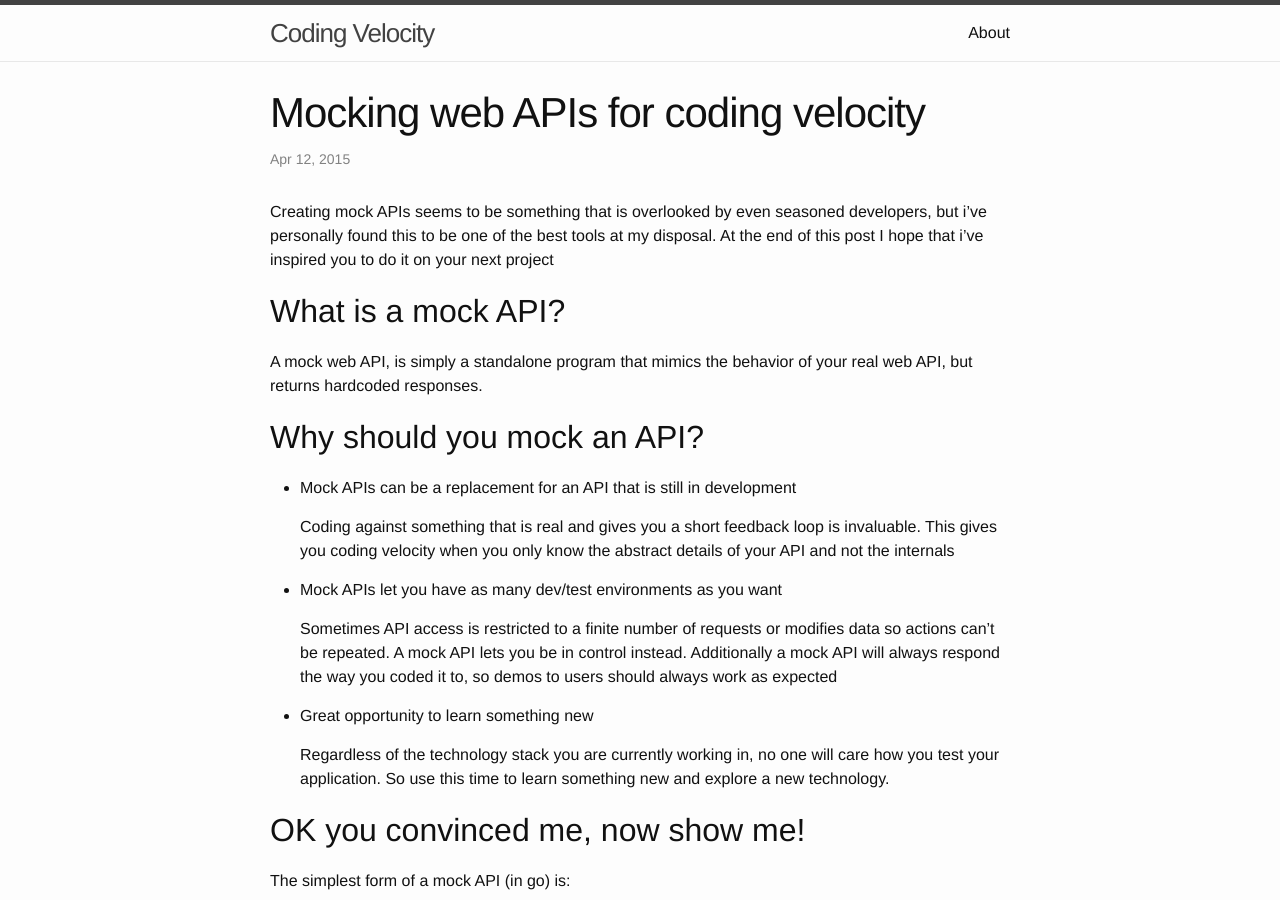
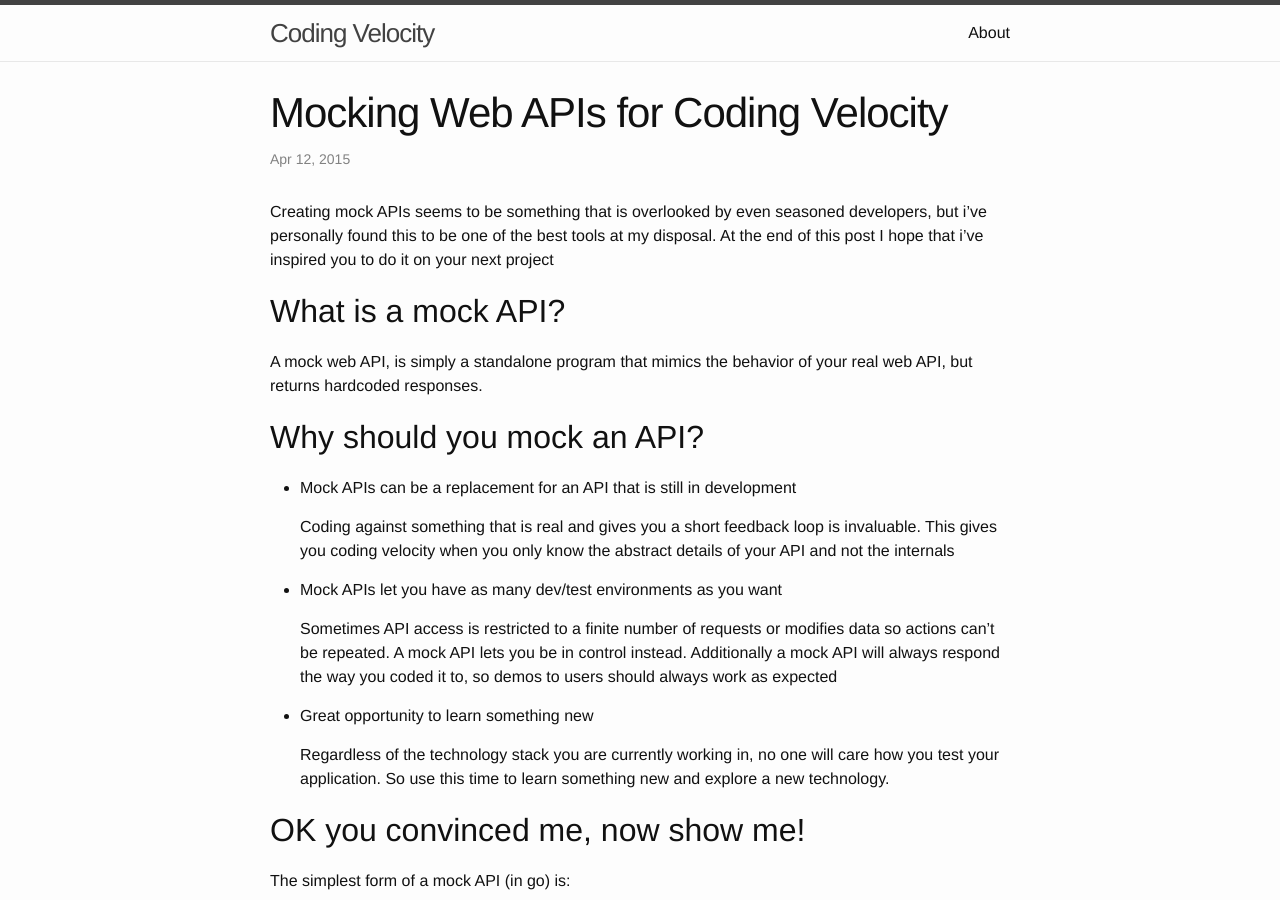
Before and after one commit to catwomey/catwomey.github.io, a Jekyll site: the page built from _posts/2015-03-18-Mock-apis-with-go.markdown, in a window 1280 px wide and 900 px high. Built offline with Jekyll 4.4.1, drawn with Linux system fonts in a browser that asks for light colours; Markdown is read by kramdown in place of the engine named in the settings; comment, search, counter and statistics services are not loaded.

```diff
--- a/_posts/2015-03-18-Mock-apis-with-go.markdown
+++ b/_posts/2015-03-18-Mock-apis-with-go.markdown
@@ -1,6 +1,6 @@
 ---
 layout: post
-title:  "Mocking web APIs for coding velocity"
+title:  "Mocking Web APIs for Coding Velocity"
 date:   2015-04-12
 categories: golang
 tags: golang mockAPI
```
